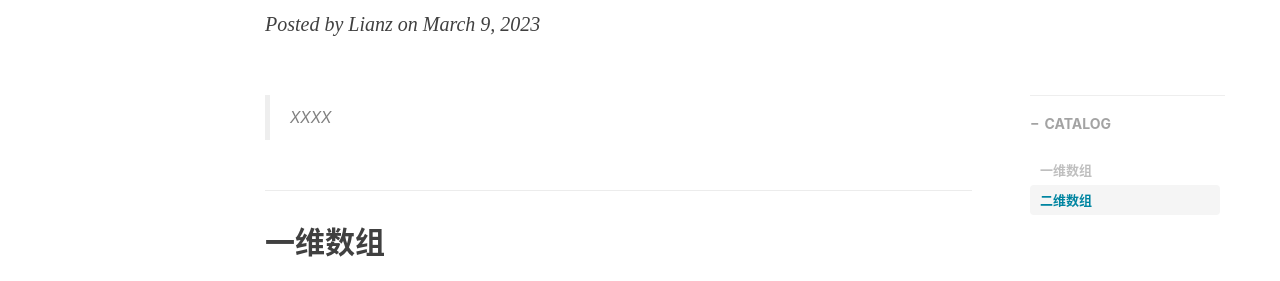
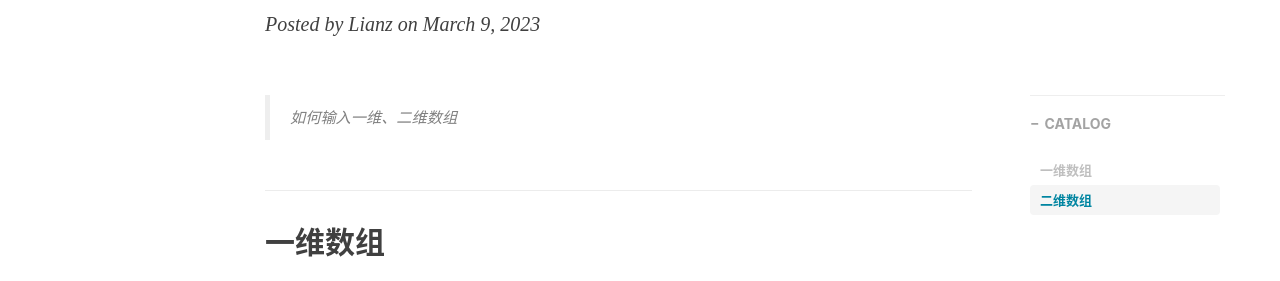
Before and after one commit to Lianz-lit/Lianz-lit.github.io, a Jekyll site: the page built from _posts/2023-03-09-Python-array-input.md, in a window 1280 px wide. Shown: the part 201-482 px from the top of the page. Built offline with Jekyll 4.4.1, drawn with Linux system fonts in a browser that asks for light colours; nearby versions of some CDN libraries; comment, search, counter and statistics services are not loaded.

Commit message:
modify
before：empty description
after：如何输入一维、二维数组

```diff
--- a/_posts/2023-03-09-Python-array-input.md
+++ b/_posts/2023-03-09-Python-array-input.md
@@ -9,7 +9,7 @@ tags:
     - Python
 ---
 
-> XXXX
+> 如何输入一维、二维数组
 
 ## 一维数组
 
```
